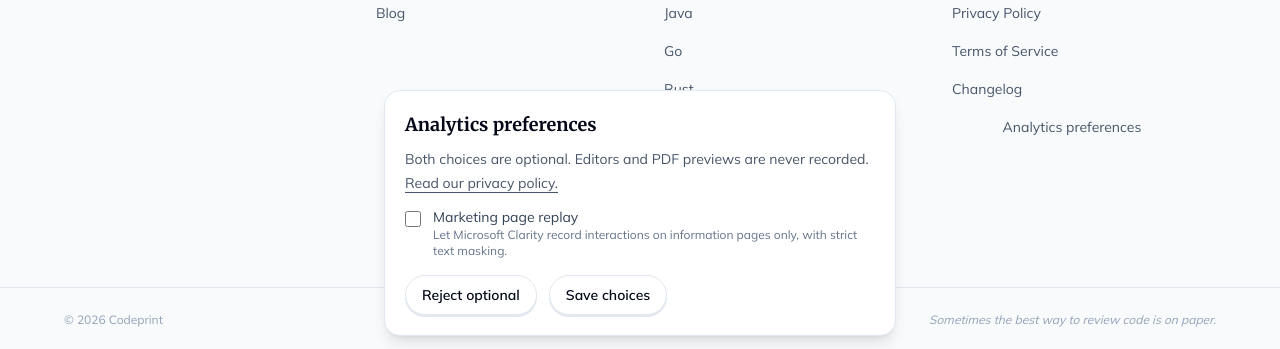
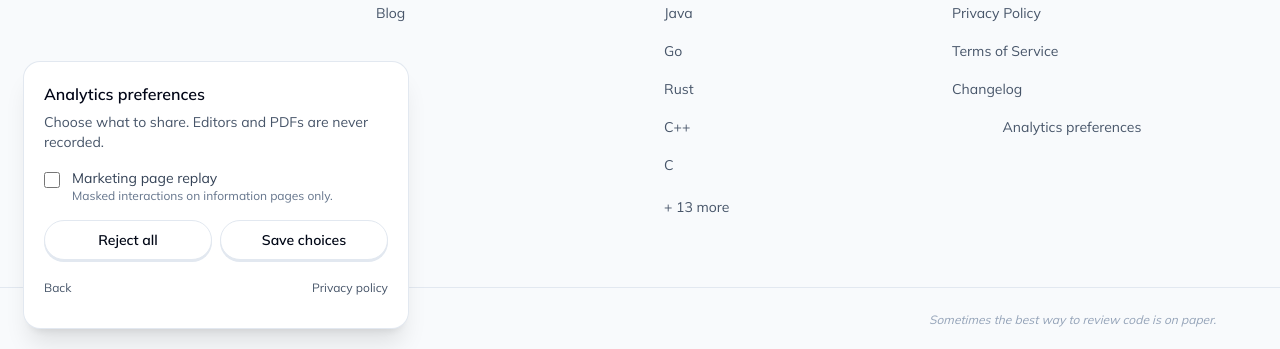
Before and after one commit to itsyogesh/codeprint, a Next.js app in the folder apps/web/: page / in a window 1280 px wide. Both pictures are taken after a click on the button "Analytics preferences". Shown: the part 5724-6073 px from the top of the page. Built offline with nearby package versions, Linux system fonts and the light colour scheme; no server answers.

Commit message:
Simplify analytics consent notice (#11)
* Simplify analytics notice with optional preference details

* Use supported Testing Library role options

```diff
--- a/apps/web/components/shared/analytics.tsx
+++ b/apps/web/components/shared/analytics.tsx
@@ -47,6 +47,7 @@ export function AnalyticsProvider({
   const [replayChoice, setReplayChoice] = useState(false)
   const [storageError, setStorageError] = useState(false)
   const [preferencesOpen, setPreferencesOpen] = useState(false)
+  const [detailsOpen, setDetailsOpen] = useState(false)
   const [googleReady, setGoogleReady] = useState(false)
   const [replayReady, setReplayReady] = useState(false)
   const initializedGoogle = useRef(false)
@@ -74,6 +75,7 @@ export function AnalyticsProvider({
       } catch {
         /* Storage access itself can be blocked. Keep choices off. */
       }
+      setDetailsOpen(true)
       setPreferencesOpen(true)
     }
     const syncConsent = (event: StorageEvent) => {
@@ -196,6 +198,7 @@ export function AnalyticsProvider({
     setReplayConsent(replay ? "granted" : "denied")
     setStorageError(false)
     setPreferencesOpen(false)
+    setDetailsOpen(false)
     // Unloading removes listeners; consent API calls alone do not disable replay.
     if (initializedGoogle.current || initializedReplay.current) window.location.reload()
   }
@@ -230,16 +233,18 @@ export function AnalyticsProvider({
       {showPreferences ? (
         <section
           aria-label="Analytics preferences"
-          className="fixed inset-x-4 bottom-4 z-50 mx-auto max-w-lg rounded-2xl border border-slate-200 bg-white p-5 shadow-lg dark:border-slate-700 dark:bg-slate-900"
+          className="fixed inset-x-4 bottom-4 z-50 max-h-[calc(100dvh-2rem)] max-w-sm overflow-y-auto rounded-2xl bg-white p-5 shadow-xl ring-1 ring-slate-200 dark:bg-slate-900 dark:ring-slate-700 sm:left-6 sm:right-auto sm:bottom-6 sm:w-96"
         >
-          <h2 className="font-serif text-lg font-bold text-slate-950 dark:text-white">Analytics preferences</h2>
-          <p className="mt-2 text-sm leading-6 text-slate-600 dark:text-slate-300">
-            Both choices are optional. Editors and PDF previews are never recorded.{" "}
-            <Link href="/privacy" className="underline underline-offset-4">
-              Read our privacy policy.
-            </Link>
+          <h2 className="text-base font-semibold text-slate-950 dark:text-white">
+            {detailsOpen ? "Analytics preferences" : "Help improve Codeprint"}
+          </h2>
+          <p className="mt-1.5 text-sm leading-5 text-slate-600 dark:text-slate-300">
+            {detailsOpen
+              ? "Choose what to share. Editors and PDFs are never recorded."
+              : "Optional visit analytics and masked page replay. Editors and PDFs are never recorded."}
           </p>
-          <div className="mt-3 space-y-3 text-sm text-slate-700 dark:text-slate-200">
+          {detailsOpen ? (
+            <div id="analytics-options" className="mt-4 space-y-4 text-sm text-slate-700 dark:text-slate-200">
               {validGoogleId ? (
                 <label className="flex items-start gap-3">
                   <input
@@ -251,7 +256,7 @@ export function AnalyticsProvider({
                   <span>
                     Google Analytics
                     <span className="block text-xs text-slate-500 dark:text-slate-400">
-                    Measure page visits without document content or URL queries.
+                      Page visits, not document content.
                     </span>
                   </span>
                 </label>
@@ -267,24 +272,47 @@ export function AnalyticsProvider({
                   <span>
                     Marketing page replay
                     <span className="block text-xs text-slate-500 dark:text-slate-400">
-                    Let Microsoft Clarity record interactions on information pages only, with strict text masking.
+                      Masked interactions on information pages only.
                     </span>
                   </span>
                 </label>
               ) : null}
             </div>
+          ) : null}
           {storageError ? (
             <p role="alert" className="mt-3 text-sm text-red-700 dark:text-red-300">
-              Your browser could not save these choices. Optional tracking stays off.
+              Could not save your choices. Optional tracking stays off.
             </p>
           ) : null}
-          <div className="mt-4 flex flex-wrap gap-3">
+          <div className="mt-4 grid grid-cols-2 gap-2">
             <Button variant="outline" onClick={() => choose(false, false)}>
-              Reject optional
+              Reject all
             </Button>
-            <Button variant="outline" onClick={() => choose(googleChoice, replayChoice)}>
-              Save choices
+            <Button
+              variant="outline"
+              onClick={() =>
+                detailsOpen ? choose(googleChoice, replayChoice) : choose(Boolean(validGoogleId), replayConfigured)
+              }
+            >
+              {detailsOpen ? "Save choices" : "Accept all"}
             </Button>
+          </div>
+          <div className="mt-2 flex items-center justify-between text-xs text-slate-600 dark:text-slate-300">
+            <button
+              type="button"
+              aria-expanded={detailsOpen}
+              aria-controls={detailsOpen ? "analytics-options" : undefined}
+              onClick={() => setDetailsOpen(!detailsOpen)}
+              className="min-h-10 underline-offset-4 hover:underline focus-visible:outline-orange-500"
+            >
+              {detailsOpen ? "Back" : "Preferences"}
+            </button>
+            <Link
+              href="/privacy"
+              className="inline-flex min-h-10 items-center underline-offset-4 hover:underline focus-visible:outline-orange-500"
+            >
+              Privacy policy
+            </Link>
           </div>
         </section>
       ) : null}
```
Also changed, not shown: 1 other file (tests, documents, lock files or other folders). Lines whose indentation alone changed are shown as unchanged.
